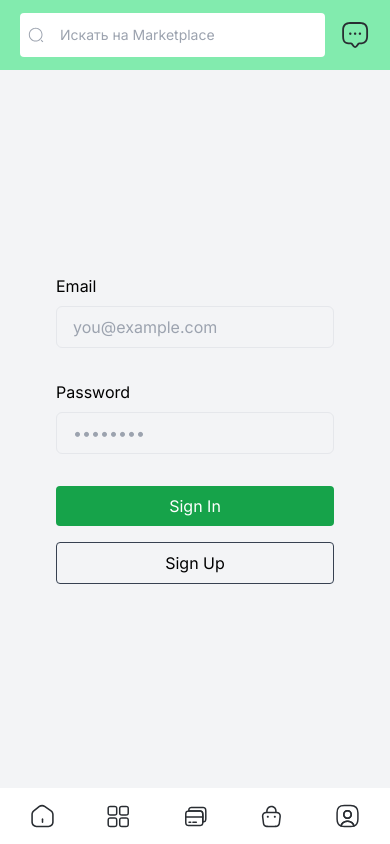
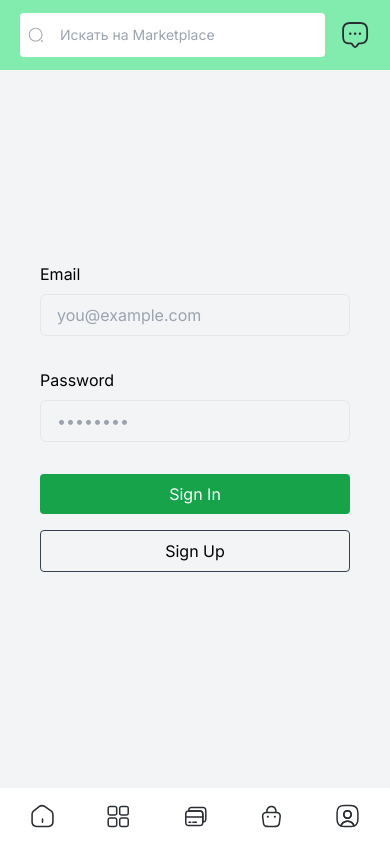
Before and after one commit to htmlclassic/marketplace, a Next.js app: page /login in a window 390 px wide. Built offline with nearby package versions, Linux system fonts and the light colour scheme; no server answers.

Commit message:
refactor: tweak root layout gaps and paddings

```diff
--- a/src/app/layout.tsx
+++ b/src/app/layout.tsx
@@ -32,12 +32,12 @@ export default async function RootLayout({ children }: RootLayoutProps) {
 
   return (
     <html className={inter.className} lang='ru'>
-      <body className="flex flex-col gap-8 pb-20 min-h-screen max-w-[1920px] mx-auto bg-gray-100">
+      <body className="flex flex-col gap-2 pb-20 sm:gap-6 sm:pb-6 min-h-screen max-w-[1920px] mx-auto bg-gray-100">
         <ClientWrapper cartItemsCount={itemsCount}>
           <Navbar  session={!!session} />
           <MobileHeader />
           <MobileMenu />
-          <main className="grow flex px-6">
+          <main className="grow flex px-2 sm:px-6">
             {children}
           </main>
         </ClientWrapper>
--- a/src/app/page.tsx
+++ b/src/app/page.tsx
@@ -17,7 +17,7 @@ export default async function Catalog() {
 
   return (
     <>
-      <div className="grid content-start grid-cols-2 justify-center min-[560px]:grid-cols-3 md:grid-cols-4 lg:grid-cols-5 xl:grid-cols-6 2xl:grid-cols-7 gap-7 w-full">
+      <div className="grid gap-3 sm:gap-5 content-start grid-cols-2 justify-center min-[560px]:grid-cols-3 md:grid-cols-4 lg:grid-cols-5 xl:grid-cols-6 2xl:grid-cols-7 w-full">
         {itemsList}
       </div>
     </>
```
